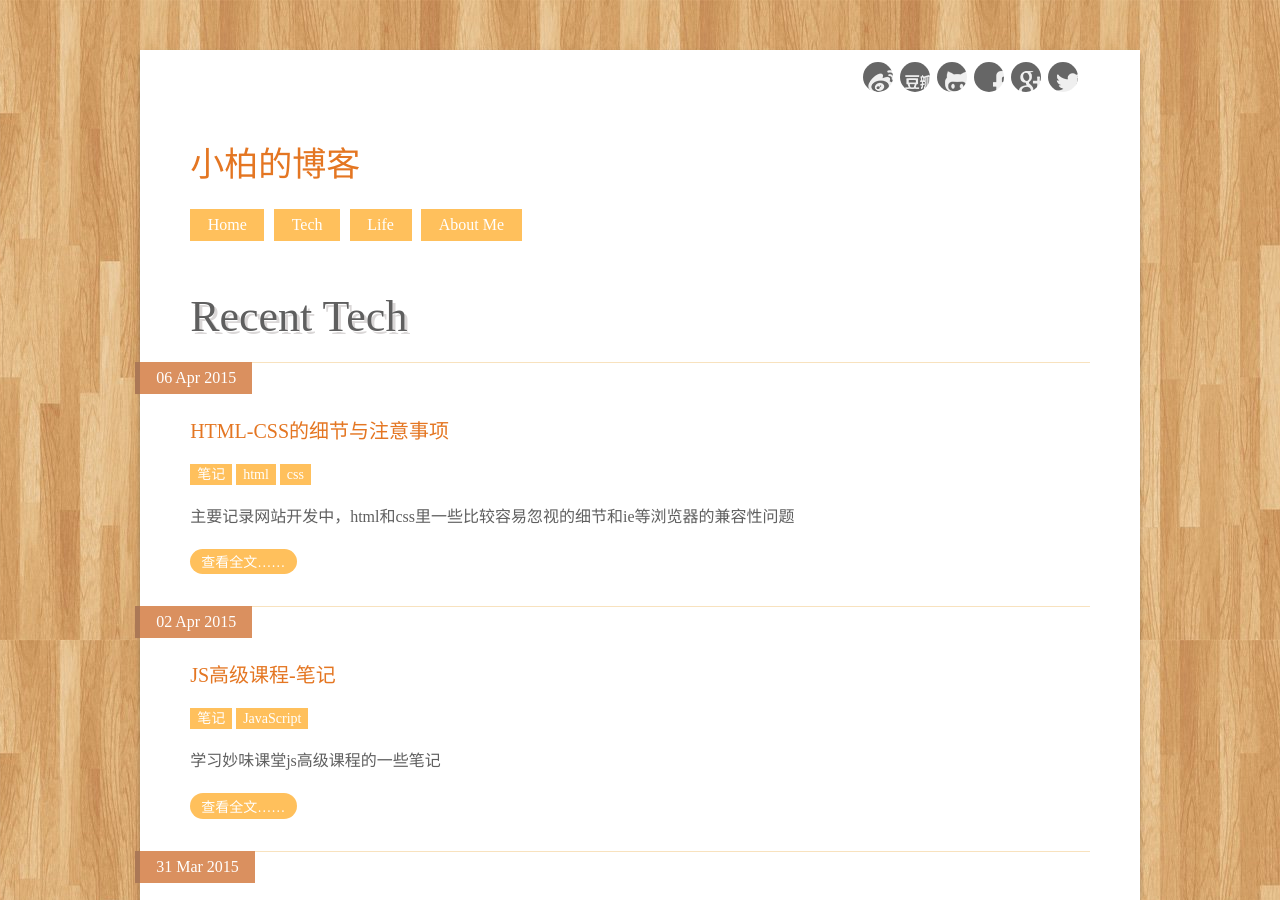
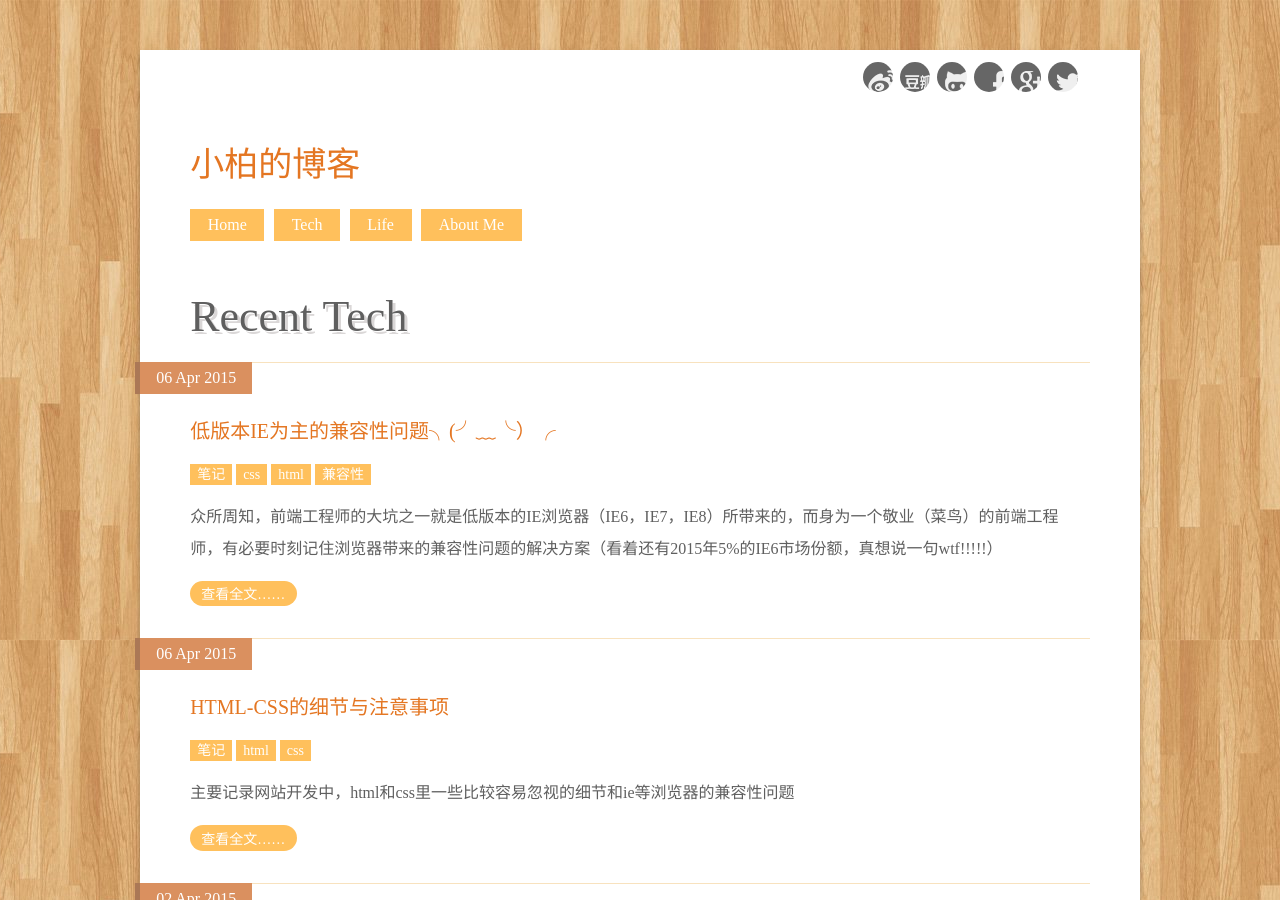
Before and after one commit to wynn719/blog, a Jekyll site: the page built from index.html, in a window 1280 px wide and 900 px high. Built offline with Jekyll 4.4.1, drawn with Linux system fonts in a browser that asks for light colours; the list of posts is cut into pages by our own code; comment, search, counter and statistics services are not loaded.

Commit message:
update post

```diff
--- a/_posts/2015-04-06-HTML-CSS2-note.md
+++ b/_posts/2015-04-06-HTML-CSS2-note.md
@@ -40,7 +40,44 @@ excerpt: 主要记录网站开发中，html和css里一些比较容易忽视的
 
 7\.2 `inline-block`存在的问题:
 
-* 代码换行被解析；
+* 代码换行被解析；(代码换行的时候样式会有空隙)
 * **ie6 ie7 不支持**块属性标签的inline-block;
 
 8\. `img`的默认属性为`inline-block`，`img`自带边框（经常在css reset中重置边框为 none）
+
+9\. `cursor : url(我的鼠标.jpg),pointer;`cursor也可以自带图片来模拟鼠标样式，但后面需要附上的默认样式
+
+10\. 谨慎使用通配符`*`，会影响性能
+
+11\. clear left/right/both/none 是指元素的某个方向不能有浮动元素
+
+12\. 在**ie6下**高度小于19px的元素，高度会被当做19px来处理,解决办法:给该元素设置`overflow:hidden`
+
+13\. **ie6**,7的hasLayout属性使得具有宽度的父级子元素不需要清除浮动
+
+14\. **ie6**,7下元素浮动，要并在同一行的元素都要加浮动
+
+15\. **IE6下**的双边距BUG
+
+* 在IE6下，块元素有浮动和横向margin的时候，横向的margin值会被放大成两倍
+* 解决办法: `display:inline`
+
+16\. **IE6，7**下li的间隙
+
+* 在IE6，7下li本身没浮动,但是li内容有浮动的时候，li下边就会产生几px的间隙
+* 解决办法: 1.给li加浮动;2.给li加`vertical-align:top`;
+
+17\. 图片下的空隙问题，`vertical-align:top`解决
+
+18\. `position:absolute;`绝对定位的注意事项：
+
+* 使内嵌支持宽高；(定义了绝对定位后，不用设置`display: block`)
+* 块属性标签内容撑开宽度
+
+19\. **ie6不支持**固定定位 `position: fixed;`，固定定位与绝对定位的差别是，固定定位始终相对于整个文档进行定位
+
+20\. **ie7以下**父级的`overflow:hidden;`是包不住子级的相对定位的
+
+21\. 在 ** IE6 下** 定位元素的父级宽高都为奇数那么在 **IE6 下** 定位元素的 right 和 bottom 都有1像素的偏差。
+
+22\. 相对定位和绝对定位也可以用于清除浮动
--- /dev/null
+++ b/_posts/2015-04-06-IE-compatibility.md
@@ -0,0 +1,412 @@
+---
+layout: post
+title: 低版本IE为主的兼容性问题╮(╯﹏╰）╭
+categories:
+- tech
+
+tags:
+- 笔记
+- css
+- html
+- 兼容性
+
+time: 2015-04-09 21:22:56
+excerpt: 众所周知，前端工程师的大坑之一就是低版本的IE浏览器（IE6，IE7，IE8）所带来的，而身为一个敬业（菜鸟）的前端工程师，有必要时刻记住浏览器带来的兼容性问题的解决方案（看着还有2015年5%的IE6市场份额，真想说一句wtf!!!!!）
+
+---
+
+> 本文涉及的代码要放在IE 6，IE 7和IE 8下运行，与标准浏览器进行对比
+> 推荐使用IE浏览器测试程序 **IE tester**
+
+## 常见问题
+
+1\. 在IE6元素浮动，如果宽度需要将内容撑开，就给里边的块元素都加浮动
+
+{% highlight html %}
+<!DOCTYPE HTML>
+<html>
+<head>
+<meta http-equiv="Content-Type" content="text/html; charset=utf-8">
+<title>无标题文档</title>
+<style>
+.box{ width:400px;}
+.left{background:red;float:left;}
+.right{float:right; background:blue;}
+h3{margin:0;height:30px; float:left;}/*如果不加浮动，ie6下元素不会撑开*/
+</style>
+</head>
+<body>
+<div class="box">
+    <div class="left">
+        <h3>左侧</h3>
+    </div>
+    <div class="right">
+        <h3>右侧</h3>
+    </div>
+</div>
+</body>
+</html>
+{% endhighlight %}
+
+2\. 在IE6，7下元素要通过浮动并在同一行，就给这行元素都加浮动
+
+{% highlight html %}
+<!DOCTYPE HTML>
+<html>
+<head>
+<meta http-equiv="Content-Type" content="text/html; charset=utf-8">
+<title>无标题文档</title>
+<style>
+/* 由于.right没有加浮动，ie6下就会出现间隙啦 */
+.left{width:100px;height:100px;background:Red; float:left;}
+.right{width:200px;height:100px;background:blue;margin-left:100px;}
+</style>
+</head>
+<body>
+    <div class="box">
+        <div class="left"></div>
+        <div class="right"></div>
+    </div>
+</body>
+</html>
+{% endhighlight %}
+
+3\. 注意标签的嵌套规范
+
+{% highlight html %}
+<!DOCTYPE HTML>
+<html>
+<head>
+<meta http-equiv="Content-Type" content="text/html; charset=utf-8">
+<title>无标题文档</title>
+<style>
+p{width:100px;height:100px;background:Red;}
+</style>
+</head>
+<body>
+<!-- 这样做很不文明…… -->
+    <p>
+        <h3></h3>
+    </p>
+</body>
+</html>
+{% endhighlight %}
+
+## 应该注意的兼容性问题
+
+1\. IE6下最小高度问题，在IE6下元素的高度的小于19px的时候，会被当做19px来处理，解决办法，给元素加上`overflow:hidden;`
+
+{% highlight html %}
+<!DOCTYPE HTML>
+<html>
+<head>
+<meta http-equiv="Content-Type" content="text/html; charset=utf-8">
+<title>无标题文档</title>
+<style>
+.box{height:2px;background:red;}
+</style>
+</head>
+<body>
+    <!-- ie6下.box为19px -->
+    <div class="box"></div>
+</body>
+</html>
+{% endhighlight %}
+
+2\. border的属性dotted在ie6中不被支持，会被解析成dashed解决方法：使用背景图片平铺
+
+{% highlight html %}
+<!DOCTYPE HTML>
+<html>
+<head>
+<meta http-equiv="Content-Type" content="text/html; charset=utf-8">
+<title>无标题文档</title>
+<style>
+.box{ width:100px;height:100px;border:1px dotted #000;}
+</style>
+</head>
+<body>
+    <!-- 显示为dashed -->
+    <div class="box"></div>
+</body>
+</html>
+{% endhighlight %}
+
+3\. 在IE6下解决margin传递要触发haslayout，在IE6下父级有边框的时候，子元素的margin值消失，解决办法:触发父级的haslayout（使用`zoom: 1;`）
+
+{% highlight html %}
+<!DOCTYPE HTML>
+<html>
+<head>
+<meta http-equiv="Content-Type" content="text/html; charset=utf-8">
+<title>无标题文档</title>
+<style>
+body{margin:0;}
+.box{background:blue;border:1px solid #000;/*zoom:1;*/}
+.div{width:200px;height:200px;background:red;margin:100px;}
+</style>
+</head>
+<body>
+    <!-- ie6下div的margin不见了 -->
+    <div class="box">
+        <div class="div"></div>
+    </div>
+</body>
+</html>
+{% endhighlight %}
+
+4\. IE6下双边距BUG，在IE6，块元素有浮动和和横向的margin值 ，横向的margin值会被放大成两倍，解决办法: `display:inline;`
+
+{% highlight html %}
+<!DOCTYPE HTML>
+<html>
+<head>
+<meta http-equiv="Content-Type" content="text/html; charset=utf-8">
+<title>无标题文档</title>
+<style>
+body{margin:0;}
+.box{width:200px;height:200px;background:Red;float:left;margin:100px;/*display:inline;*/}
+</style>
+</head>
+<body>
+    <!-- ie6下，box的margin值变成了两倍 -->
+    <div class="box"></div>
+</body>
+</html>
+{% endhighlight %}
+
+{% highlight html %}
+<!DOCTYPE HTML>
+<html>
+<head>
+<meta http-equiv="Content-Type" content="text/html; charset=utf-8">
+<title>无标题文档</title>
+<style>
+.box{ float:left;border:10px solid #000;}
+.box div{width:100px;height:100px;background:Red;margin-right:20px;border:5px solid #ccc; float:left;/*display: inline;*/}
+/*
+    margin-right 一行右侧第一个元素有双边距
+    margin-left 一行左侧第一个元素有双边距
+*/
+</style>
+</head>
+<body>
+<div class="box">
+    <div>1</div>
+    <div>2</div>
+    <div>3</div>
+    <div>4</div>
+</div>
+</body>
+</html>
+{% endhighlight %}
+
+5\. 在IE6，7下，li本身没浮动，但是li的内容有浮动，li下边就会产生一个间隙，解决办法:
+
+* 给li加浮动（当IE6下最小高度问题，和li的间隙问题共存的时候需用这种方法解决）
+* 给li加`vertical-align`
+
+{% highlight html %}
+<!DOCTYPE HTML>
+<html>
+<head>
+<meta http-equiv="Content-Type" content="text/html; charset=utf-8">
+<title>无标题文档</title>
+<style>
+ul{margin:0;padding:0;width:302px;}
+li{ list-style:none;height:30px;border:1px solid #000; /*vertical-align:top;*/}
+a{width:100px;float:left;height:30px;background:Red;}
+span{width:100px;float:right;height:30px;background:blue;}
+</style>
+</head>
+<body>
+    <ul>
+        <li>
+            <a href="#"></a>
+            <span></span>
+        </li>
+        <!-- ie6，ie7下两个li之间有间隙啊啊啊啊 -->
+        <li>
+            <a href="#"></a>
+            <span></span>
+        </li>
+        <li>
+            <a href="#"></a>
+            <span></span>
+        </li>
+    </ul>
+</body>
+</html>
+{% endhighlight %}
+
+6\. 在IE6下的文字溢出BUG，子元素的宽度和父级的宽度相差小于3px的时候,两个浮动元素中间有注释或者内嵌元素，解决办法:用div把注释或者内嵌元素用div包起来
+
+{% highlight html %}
+<!DOCTYPE HTML>
+<html>
+<head>
+<meta http-equiv="Content-Type" content="text/html; charset=utf-8">
+<title>无标题文档</title>
+<style>
+.box{ width:400px;}
+.left{float:left;}
+.right{width:400px;float:right;}
+</style>
+</head>
+<body>
+    <div class="box">
+        <div class="left"></div>
+        <!-- IE6下的文字溢出BUG，因为有了注释 --><span></span>
+
+        <!-- 我是正确的 start -->
+        <div><!-- IE6下的文字溢出BUG，因为有了注释 --><span></span></div>
+        <!-- 我是正确的 end -->
+
+        <div class="right">&darr;我会溢出来找你的……</div>
+    </div>
+</body>
+</html>
+{% endhighlight %}
+
+7\. 当一行子元素占有的宽度之和和父级的宽度相差超过3px,或者有不满行状态的时候,最后一行子元素的下margin在IE6下就会失效，解决方法：尽量用padding来代替
+
+{% highlight html %}
+<!DOCTYPE HTML>
+<html>
+<head>
+<meta http-equiv="Content-Type" content="text/html; charset=utf-8">
+<title>无标题文档</title>
+<style>
+.box{border:10px solid #000;width:600px; overflow:hidden;}
+.box div{width:100px;height:100px;background:Red;margin:20px;border:5px solid #ccc; float:left; display:inline;}
+</style>
+</head>
+<body>
+    <div class="box">
+        <div>1</div>
+        <div>2</div>
+        <div>3</div>
+        <div>4</div>
+        <div>1</div>
+        <div>2</div>
+        <div>3</div>
+        <div>4</div>
+        <!-- 最后一行margin失效了 -->
+        <div>1</div>
+        <div>2</div>
+        <div>3</div>
+    </div>
+</body>
+</html>
+{% endhighlight %}
+
+8\. IE6，7下，子元素有相对定位的话，父级的overflow包不住子元素，解决办法: 给父级也加相对定位
+
+{% highlight html %}
+<!DOCTYPE HTML>
+<html>
+<head>
+<meta http-equiv="Content-Type" content="text/html; charset=utf-8">
+<title>无标题文档</title>
+<style>
+.box{ width:200px;height:200px;border:1px solid #000; overflow:auto; /*position:relative;*/}
+.div{ width:150px;height:300px;background:yellow; position:relative;}
+</style>
+</head>
+<body>
+    <div class="box">
+        <!-- IE6，7下div溢出了 -->
+        <div class="div"></div>
+    </div>
+</body>
+</html>
+{% endhighlight %}
+
+9\. 在IE6下绝对定位元素的父级宽高是奇数的时候，元素的right值和bottom值会有1px的偏差（注意：top和left不会出现该问题）
+
+{% highlight html %}
+<!DOCTYPE HTML>
+<html>
+<head>
+<meta http-equiv="Content-Type" content="text/html; charset=utf-8">
+<title>无标题文档</title>
+<style>
+.box{width:201px;height:201px;border:1px solid #000; position:relative;}
+.box span{ width:20px;height:20px;background:yellow; position:absolute;right:0px;bottom:0px;/*right:-1px;bottom:-1px;*/}
+</style>
+</head>
+<body>
+    <div class="box">
+        <!-- ie6下span离div还有一个像素 -->
+        <span></span>
+    </div>
+</body>
+</html>
+{% endhighlight %}
+
+10\. `position: fixed;`在ie6下不能使用
+
+11\. 在IE6，7下输入类型的表单控件上下各有1px的间隙，解决办法:给input加浮动
+
+{% highlight html %}
+<!DOCTYPE HTML>
+<html>
+<head>
+<meta http-equiv="Content-Type" content="text/html; charset=utf-8">
+<title>无标题文档</title>
+<style>
+.box{ width:200px;height:32px;border:1px solid red;}
+input{width:100px;height:30px;border:1px solid #000;margin:0;padding:0; /*float:left;*/}
+</style>
+</head>
+<body>
+    <div class="box">
+        <!-- ie6,7下有1px的空隙 -->
+        <input type="text" />
+    </div>
+</body>
+</html>
+{% endhighlight %}
+
+12\. 在IE6，7下输入类型的表单控件输入文字的时候，背景图片会跟着一块移动，解决办法: 把背景加给父级
+
+{% highlight html %}
+<!DOCTYPE HTML>
+<html>
+<head>
+<meta http-equiv="Content-Type" content="text/html; charset=utf-8">
+<title>无标题文档</title>
+<style>
+.box{ width:100px;height:30px;border:1px solid red;background:yellow; background:url(ball.png) no-repeat;/*把背景加给我，please!*/}
+input{width:100px;height:30px;border:none;margin:0;padding:0; float:left; background:none;}
+</style>
+</head>
+<body>
+    <div class="box">
+        <input type="text" />
+    </div>
+</body>
+</html>
+{% endhighlight %}
+
+13\. 想要去掉input的border属性，在IE6，7下输入类型的表单控件加`border:none;`的同时重置input的背景
+
+{% highlight html %}
+<!DOCTYPE HTML>
+<html>
+<head>
+<meta http-equiv="Content-Type" content="text/html; charset=utf-8">
+<title>无标题文档</title>
+<style>
+.box{ width:200px;height:32px;border:1px solid red;background:yellow;}
+input{width:100px;height:30px;border:none;margin:0;padding:0; float:left; /*background:#fff;*/}
+</style>
+</head>
+<body>
+<div class="box">
+    /* IE6，7去边框失败…… */
+    <input type="text" />
+</div>
+</body>
+</html>
+{% endhighlight %}
```
